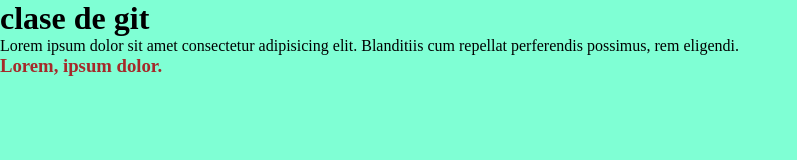
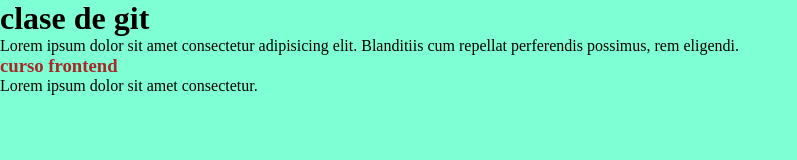
Before and after one commit to gustavoab256/gustavoarielo, a plain HTML site: page index.html in a window 1280 px wide. Shown: the whole page, without its empty margins (0-797 px from the left). Drawn offline with Linux system fonts and the light colour scheme.

Commit message:
segundo commit en mirama

```diff
--- a/index.html
+++ b/index.html
@@ -10,6 +10,7 @@
 <body>
     <h1>clase de git</h1>
     <p>Lorem ipsum dolor sit amet consectetur adipisicing elit. Blanditiis cum repellat perferendis possimus, rem eligendi.</p>
-    <h3>Lorem, ipsum dolor.</h3>
+    <h3>curso frontend</h3>
+    <p>Lorem ipsum dolor sit amet consectetur.</p>
 </body>
 </html>
```
